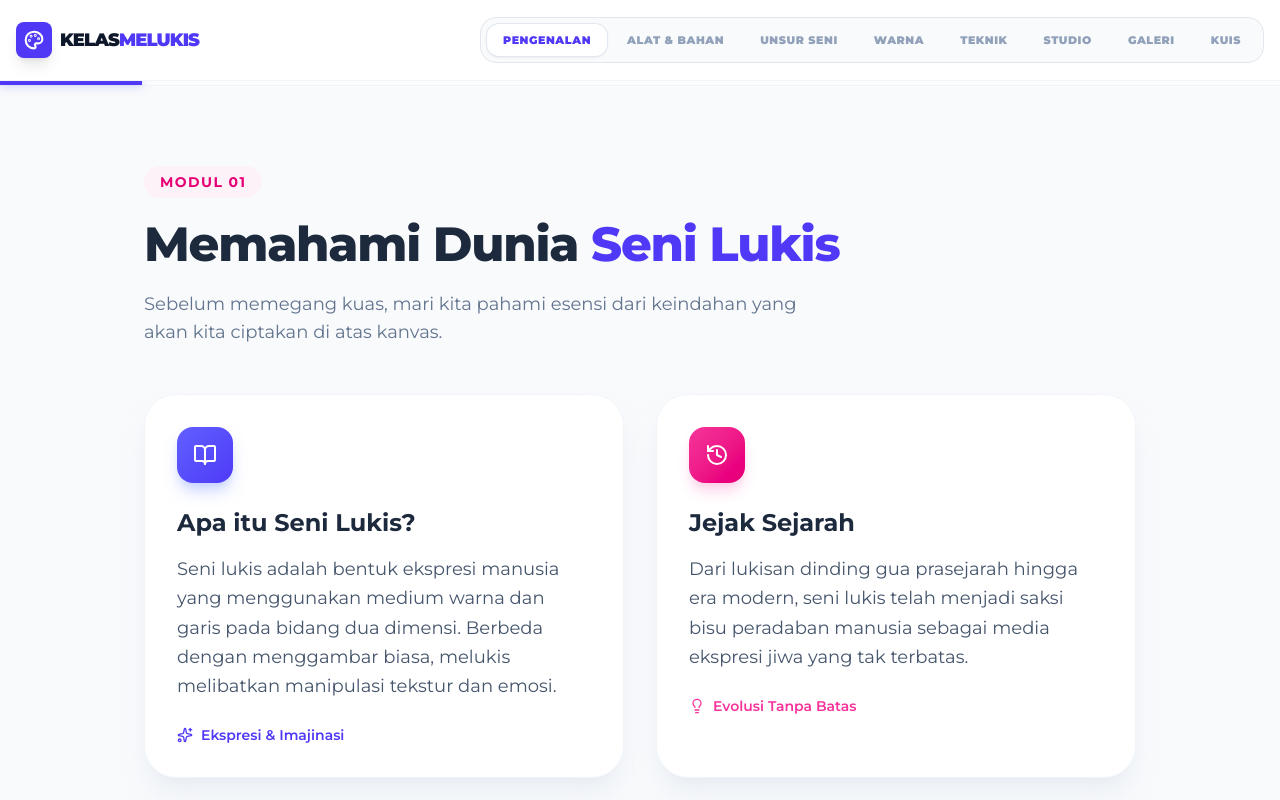
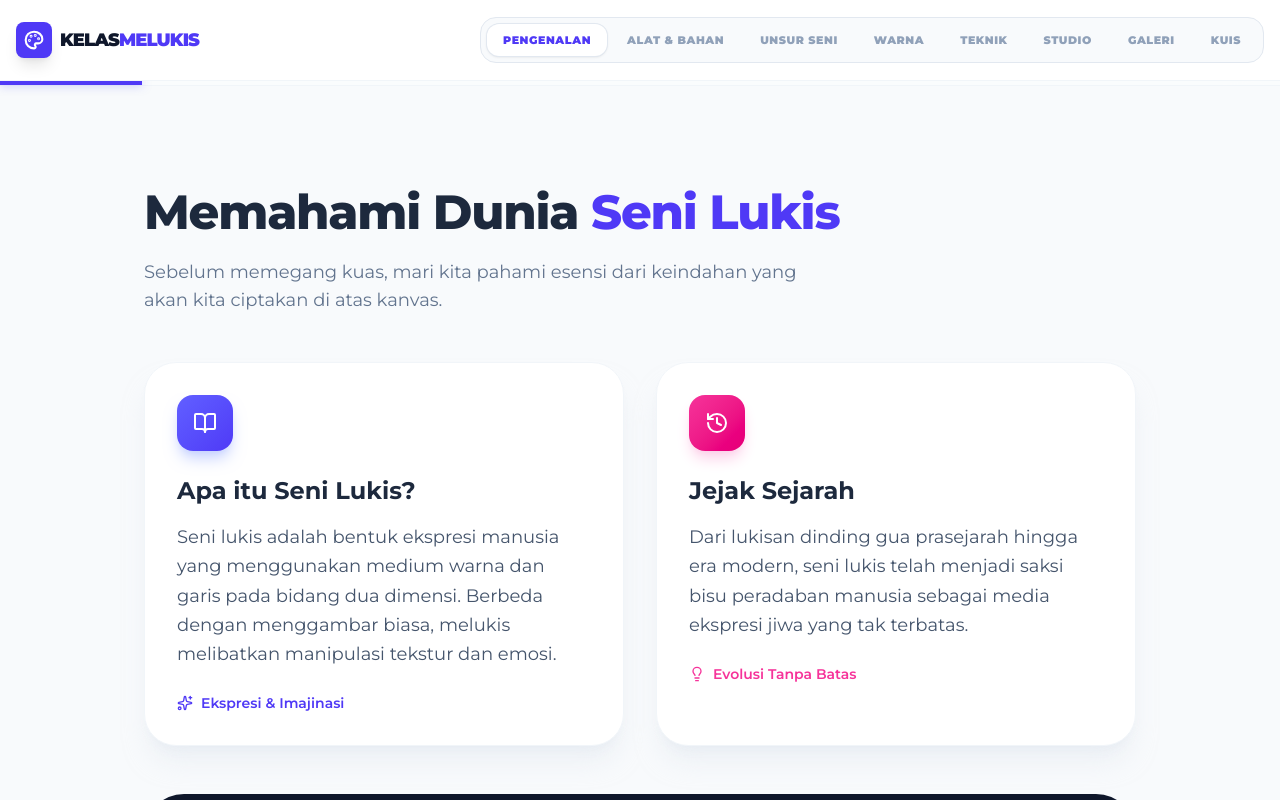
Before and after one commit to bilaprl/kelas-seni-lukis-DesilaP, a Next.js app: page / in a window 1280 px wide. Both pictures are taken after a click on the button "Mulai Belajar". Shown: the top 800 px of the page. Built offline with nearby package versions, Linux system fonts and the light colour scheme.

Commit message:
Update Introduction.tsx

```diff
--- a/src/components/sections/Introduction.tsx
+++ b/src/components/sections/Introduction.tsx
@@ -15,9 +15,7 @@ export default function Introduction({ onNext }: { onNext: () => void }) {
 
       {/* Header Section */}
       <div className="mb-8 md:mb-12 text-center md:text-left">
-        <span className="inline-block text-pink-600 font-bold text-xs md:text-sm tracking-widest uppercase bg-pink-50 px-4 py-1.5 rounded-full">
-          Modul 01
-        </span>
+
         <h2 className="text-3xl md:text-5xl font-extrabold mt-4 text-slate-800 tracking-tight leading-tight">
           Memahami Dunia <span className="text-indigo-600">Seni Lukis</span>
         </h2>
```
